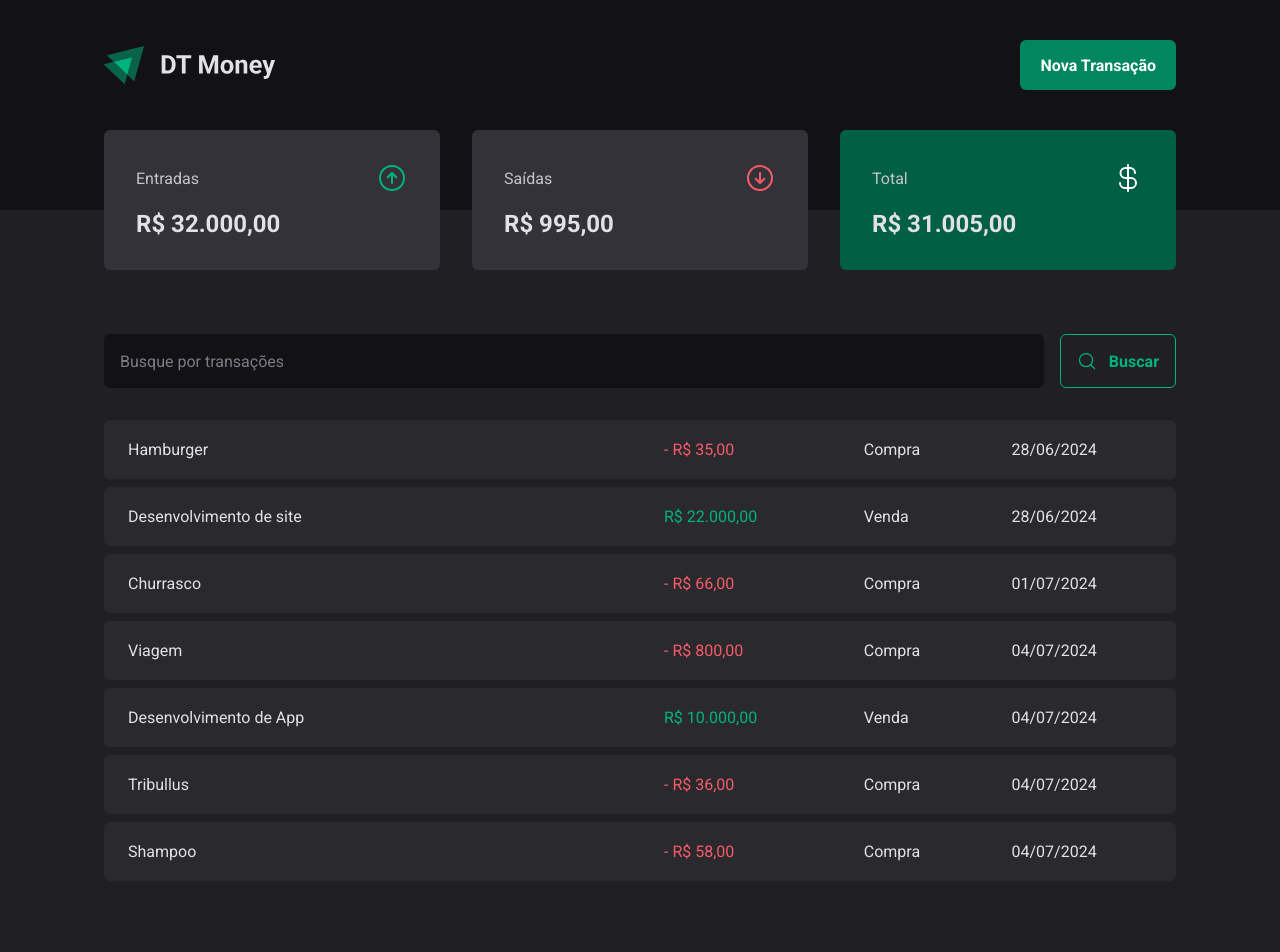
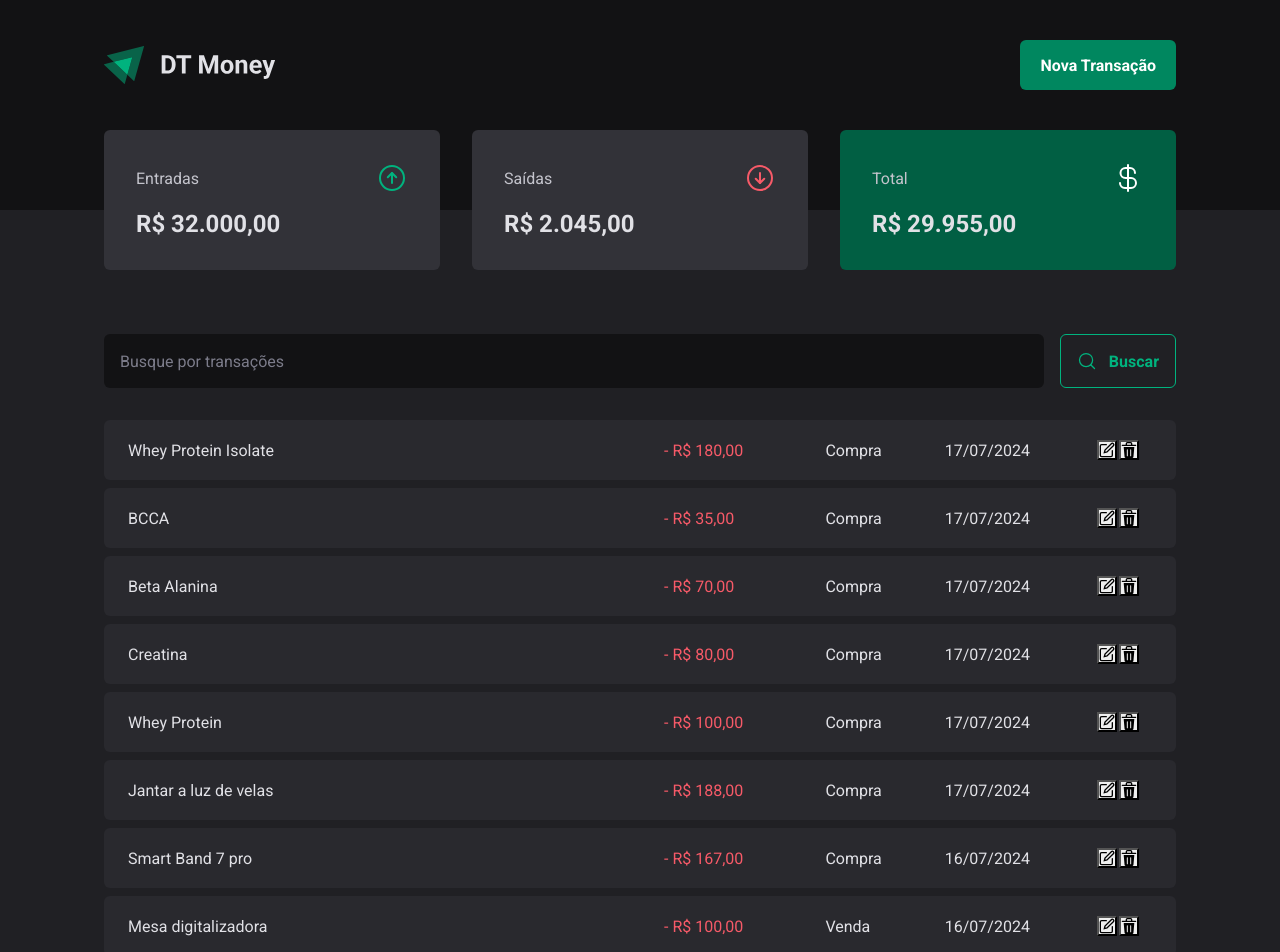
Before and after one commit to LeoEtraud/Projeto_13_dt_money, a React (Vite) app: page / in a window 1280 px wide. Shown: the top 952 px of the page. Before the commit the page ends 889 px from the top, so only its background shows below. Built offline with nearby package versions, Linux system fonts and the light colour scheme; data requests are answered from the project's data file.

Commit message:
Novas Atualizações

```diff
--- a/package.json
+++ b/package.json
@@ -6,17 +6,21 @@
   "scripts": {
     "dev": "vite",
     "dev:server": "json-server server.json -p 3333",
-
     "build": "tsc -b && vite build",
     "lint": "eslint . --ext ts,tsx --report-unused-disable-directives --max-warnings 0",
     "lint:fix": "eslint src --ext .tsx,.ts --fix",
     "preview": "vite preview"
   },
   "dependencies": {
+    "@chakra-ui/icons": "^2.1.1",
+    "@chakra-ui/react": "^2.8.2",
+    "@emotion/react": "^11.11.4",
+    "@emotion/styled": "^11.11.5",
     "@hookform/resolvers": "^3.7.0",
     "@radix-ui/react-dialog": "^1.1.1",
     "@radix-ui/react-radio-group": "^1.2.0",
     "axios": "^1.7.2",
+    "framer-motion": "^11.2.13",
     "phosphor-react": "^1.4.1",
     "react": "^18.3.1",
     "react-dom": "^18.3.1",
--- a/server.json
+++ b/server.json
@@ -6,7 +6,7 @@
       "type": "income",
       "category": "Venda",
       "price": 22000,
-      "createdAt": "2024-06-28T01:56:26.637Z"
+      "createdAt": "2024-06-21T01:56:26.637Z"
     },
     {
       "id": "2",
@@ -33,7 +33,7 @@
       "createdAt": "2024-07-04T10:30:00.637Z"
     },
     {
-      "id": "5e93",
+      "id": "5",
       "description": "Desenvolvimento de App",
       "price": 10000,
       "category": "Venda",
@@ -41,7 +41,7 @@
       "createdAt": "2024-07-04T15:21:11.953Z"
     },
     {
-      "id": "ea7f",
+      "id": "8",
       "description": "Tribullus",
       "price": 36,
       "category": "Compra",
@@ -49,12 +49,92 @@
       "createdAt": "2024-07-04T17:43:30.617Z"
     },
     {
-      "id": "2b48",
+      "id": "9",
       "description": "Shampoo",
       "price": 58,
       "category": "Compra",
       "type": "outcome",
       "createdAt": "2024-07-04T17:59:16.830Z"
+    },
+    {
+      "id": "10",
+      "description": "Tribullus",
+      "price": 50,
+      "category": "Compra",
+      "type": "outcome",
+      "createdAt": "2024-07-09T00:19:39.276Z"
+    },
+    {
+      "id": "11",
+      "description": "Bíblia de estudos",
+      "price": 80,
+      "category": "Compra",
+      "type": "outcome",
+      "createdAt": "2024-07-16T20:33:04.274Z"
+    },
+    {
+      "id": "12",
+      "description": "Mesa digitalizadora",
+      "price": 100,
+      "category": "Venda",
+      "type": "outcome",
+      "createdAt": "2024-07-16T20:35:55.040Z"
+    },
+    {
+      "id": "b08d",
+      "description": "Smart Band 7 pro",
+      "price": 167,
+      "category": "Compra",
+      "type": "outcome",
+      "createdAt": "2024-07-16T21:05:31.983Z"
+    },
+    {
+      "id": "e082",
+      "description": "Jantar a luz de velas",
+      "price": 188,
+      "category": "Compra",
+      "type": "outcome",
+      "createdAt": "2024-07-17T17:21:07.712Z"
+    },
+    {
+      "id": "bfab",
+      "description": "Whey Protein ",
+      "price": 100,
+      "category": "Compra",
+      "type": "outcome",
+      "createdAt": "2024-07-17T17:24:16.266Z"
+    },
+    {
+      "id": "83d3",
+      "description": "Creatina",
+      "price": 80,
+      "category": "Compra",
+      "type": "outcome",
+      "createdAt": "2024-07-17T17:31:43.110Z"
+    },
+    {
+      "id": "05cd",
+      "description": "Beta Alanina",
+      "price": 70,
+      "category": "Compra",
+      "type": "outcome",
+      "createdAt": "2024-07-17T17:42:55.690Z"
+    },
+    {
+      "id": "a5a0",
+      "description": "BCCA",
+      "price": 35,
+      "category": "Compra",
+      "type": "outcome",
+      "createdAt": "2024-07-17T17:44:39.310Z"
+    },
+    {
+      "id": "83c2",
+      "description": "Whey Protein Isolate",
+      "price": 180,
+      "category": "Compra",
+      "type": "outcome",
+      "createdAt": "2024-07-17T18:43:52.093Z"
     }
   ]
 }
--- a/src/components/NewTransactionModal/index.tsx
+++ b/src/components/NewTransactionModal/index.tsx
@@ -22,7 +22,7 @@ const newTransactionFormSchema = z.object({
 type NewTransactionFormInputs = z.infer<typeof newTransactionFormSchema>
 
 export function NewTransactionModal() {
-  const { createTransaction } = useContext(TransactionsContext)
+  const { createTransaction } = useContext(TransactionsContext);
 
   const {
     control,
@@ -38,7 +38,7 @@ export function NewTransactionModal() {
   })
 
   async function handleCreateNewTransaction(data: NewTransactionFormInputs) {
-    const { description, price, category, type } = data
+    const { description, price, category, type } = data;
 
     await createTransaction({
       description,
--- a/src/contexts/TransactionsContext.tsx
+++ b/src/contexts/TransactionsContext.tsx
@@ -1,53 +1,68 @@
-import { ReactNode, createContext, useEffect, useState } from 'react'
-import { api } from '../lib/axios'
+import { ReactNode, createContext, useEffect, useState } from 'react';
+import { api } from '../lib/axios';
 
 interface Transaction {
-  id: number
-  description: string
-  type: 'income' | 'outcome'
-  price: number
-  category: string
-  createdAt: string
+  id: number;
+  description: string;
+  type: 'income' | 'outcome';
+  price: number;
+  category: string;
+  createdAt: string;
 }
 
 interface CreateTransactionInput {
-  description: string
-  price: number
-  category: string
-  type: 'income' | 'outcome'
+  description: string;
+  price: number;
+  category: string;
+  type: 'income' | 'outcome';
 }
 
 interface TransactionContextType {
-  transactions: Transaction[]
-  fetchTransactions: (query?: string) => Promise<void>
-  createTransaction: (data: CreateTransactionInput) => Promise<void>
+  transactions: Transaction[];
+  fetchTransactions: (query?: string) => Promise<void>;
+  createTransaction: (data: CreateTransactionInput) => Promise<void>;
+  updateTransaction: (id: number, updatedTransaction: Partial<Transaction>) => void;
 }
 
 interface TransactionsProviderProps {
-  children: ReactNode
+  children: ReactNode;
 }
 
-export const TransactionsContext = createContext({} as TransactionContextType)
+export const TransactionsContext = createContext({} as TransactionContextType);
 
 export function TransactionsProvider({ children }: TransactionsProviderProps) {
-  const [transactions, setTransactions] = useState<Transaction[]>([])
+  const [transactions, setTransactions] = useState<Transaction[]>([]);
 
   // FUNÇÃO ASSÍNCRONA PARA LISTAR AS MINHAS TRANSAÇÕES
   async function fetchTransactions(query?: string) {
-    const response = await api.get('/transactions', {
-      params: {
-        _sort: 'createdAt',
-        _order: 'asc',
-        q: query,
-      },
-    })
 
-    setTransactions(response.data)
+    try {
+      const response = await api.get('transactions', {
+        params: {
+          _sort: 'createdAt',
+          _order: 'desc',
+          q: query,
+        }
+      })
+
+      setTransactions(response.data);
+    } catch (error) {
+      console.error('Erro ao listar os itens ', error);
+    }
   }
+
+  // FUNÇÃO PARA ATUALIZAR UMA TRANSAÇÃO EXISTENTE
+  const updateTransaction = (id: number, updatedTransaction: Partial<Transaction>) => {
+    setTransactions((prevTransactions) =>
+      prevTransactions.map((transaction) =>
+        transaction.id === id ? { ...transaction, ...updatedTransaction } : transaction
+      )
+    );
+  };
 
   // FUNÇÃO ASSÍNCRONA PARA CRIAR UMA NOVA TRANSAÇÃO
   async function createTransaction(data: CreateTransactionInput) {
-    const { description, price, category, type } = data
+    const { description, price, category, type } = data;
 
     const response = await api.post('transactions', {
       description,
@@ -55,14 +70,14 @@ export function TransactionsProvider({ children }: TransactionsProviderProps) {
       category,
       type,
       createdAt: new Date(),
-    })
+    });
 
-    setTransactions((state) => [response.data, ...state])
+    setTransactions((state) => [...state, response.data]);
   }
 
   useEffect(() => {
-    fetchTransactions()
-  }, [])
+    fetchTransactions();
+  }, []);
 
   return (
     <TransactionsContext.Provider
@@ -70,9 +85,9 @@ export function TransactionsProvider({ children }: TransactionsProviderProps) {
         transactions,
         fetchTransactions,
         createTransaction,
-      }}
-    >
+        updateTransaction,
+      }}>
       {children}
     </TransactionsContext.Provider>
-  )
+  );
 }
--- a/src/pages/Transactions/components/SearchForm/index.tsx
+++ b/src/pages/Transactions/components/SearchForm/index.tsx
@@ -8,7 +8,7 @@ import { TransactionsContext } from '../../../../contexts/TransactionsContext'
 
 // DEFININDO O ESQUEMA DO FORMULÁRIO
 const searchFormSchema = z.object({
-  query: z.string(),
+  query: z.string()
 })
 
 // VALIDANDO O TIPO DE DADOS
--- a/src/pages/Transactions/index.tsx
+++ b/src/pages/Transactions/index.tsx
@@ -1,35 +1,47 @@
-import { useContext } from 'react'
-import { Header } from '../../components/Header'
-import { Summary } from '../../components/Summary'
-import { SearchForm } from './components/SearchForm'
+import { useContext, useState } from 'react';
+import { Header } from '../../components/Header';
+import { Summary } from '../../components/Summary';
+import { SearchForm } from './components/SearchForm';
 import {
   PriceHighlight,
   TransactionsContainer,
   TransactionsTable,
-} from './styles'
-import { TransactionsContext } from '../../contexts/TransactionsContext'
-import { dateFormatter, priceFormatter } from '../../utils/formatter'
+} from './styles';
+import { TransactionsContext } from '../../contexts/TransactionsContext';
+import { dateFormatter, priceFormatter } from '../../utils/formatter';
+import { IconButton, HStack } from '@chakra-ui/react';
+import { EditIcon, DeleteIcon } from '@chakra-ui/icons';
+import * as Dialog from '@radix-ui/react-dialog';
+import { NewTransactionModalUpdate } from './updateTransactions';
 
 export function Transactions() {
-  const { transactions } = useContext(TransactionsContext)
+  const { transactions } = useContext(TransactionsContext);
+  const [isUpdateModalOpen, setIsUpdateModalOpen] = useState(false);
+  const [selectedTransactionId, setSelectedTransactionId] = useState(null);
+
+  const handleUpdate = (id: any) => {
+    setSelectedTransactionId(id);
+    setIsUpdateModalOpen(true);
+  };
+
+  const handleDelete = (id: any) => {
+    console.log('Deletar transação com id:', id);
+  };
+
+  const handleCloseModal = () => {
+    setIsUpdateModalOpen(false);
+    setSelectedTransactionId(null);
+  };
 
   return (
     <div>
-      {/* COMPONENTE DE CABEÇALHO */}
       <Header />
-
-      {/* COMPONENTE DE CARD DE RESUMO */}
       <Summary />
-
-      {/* TABELA DE TRANSAÇÕES */}
       <TransactionsContainer>
-        {/* COMPONENTE CAMPO DE PESQUISA */}
         <SearchForm />
-
         <TransactionsTable>
           <tbody>
-            {transactions.map((transaction) => {
-              return (
+            {transactions.map((transaction) => (
               <tr key={transaction.id}>
                 <td width="50%">{transaction.description}</td>
                 <td>
@@ -39,15 +51,38 @@ export function Transactions() {
                   </PriceHighlight>
                 </td>
                 <td>{transaction.category}</td>
+                <td>{dateFormatter.format(new Date(transaction.createdAt))}</td>
                 <td>
-                    {dateFormatter.format(new Date(transaction.createdAt))}
+                  <HStack spacing={2}>
+                    <IconButton
+                      aria-label="Atualizar"
+                      icon={<EditIcon />}
+                      size="sm"
+                      onClick={() => handleUpdate(transaction.id)}
+                    />
+                    <IconButton
+                      aria-label="Deletar"
+                      icon={<DeleteIcon />}
+                      size="sm"
+                      onClick={() => handleDelete(transaction.id)}
+                    />
+                  </HStack>
                 </td>
               </tr>
-              )
-            })}
+            ))}
           </tbody>
         </TransactionsTable>
       </TransactionsContainer>
+
+      <Dialog.Root open={isUpdateModalOpen} onOpenChange={handleCloseModal}>
+        <Dialog.Overlay />
+        <Dialog.Content>
+          <NewTransactionModalUpdate
+            transactionId={selectedTransactionId}
+            onClose={handleCloseModal}
+          />
+        </Dialog.Content>
+      </Dialog.Root>
     </div>
-  )
+  );
 }
--- a/src/pages/Transactions/styles.ts
+++ b/src/pages/Transactions/styles.ts
@@ -3,7 +3,7 @@ import styled from 'styled-components'
 export const TransactionsContainer = styled.div`
   width: 100%;
   max-width: 1120px;
-  margin: 4rem auto 0;
+  margin: 4rem auto 1rem;
   padding: 0 1.5rem;
 `
 
--- /dev/null
+++ b/src/pages/Transactions/updateTransactions.tsx
@@ -0,0 +1,47 @@
+import { useContext, useEffect } from 'react';
+import { useForm } from 'react-hook-form';
+import { TransactionsContext } from '../../contexts/TransactionsContext';
+
+interface NewTransactionModalUpdateProps {
+  transactionId: number | null;
+  onClose: () => void;
+}
+
+export function NewTransactionModalUpdate({ transactionId, onClose }: NewTransactionModalUpdateProps) {
+  const { transactions, updateTransaction } = useContext(TransactionsContext);
+  const { register, handleSubmit, setValue, reset } = useForm();
+
+  useEffect(() => {
+    if (transactionId !== null) {
+      const transaction = transactions.find((t) => t.id === transactionId);
+      if (transaction) {
+        setValue('description', transaction.description);
+        setValue('price', transaction.price);
+        setValue('category', transaction.category);
+        setValue('type', transaction.type);
+      }
+    } else {
+      reset(); // Limpar o formulário quando não houver transactionId
+    }
+  }, [transactionId, transactions, setValue, reset]);
+
+  const onSubmit = (data: any) => {
+    if (transactionId !== null) {
+      updateTransaction(transactionId, data);
+      onClose(); // Fechar o modal após a atualização
+    }
+  };
+
+  return (
+    <form onSubmit={handleSubmit(onSubmit)}>
+      <input {...register('description')} placeholder="Descrição" />
+      <input {...register('price')} placeholder="Preço" type="number" />
+      <input {...register('category')} placeholder="Categoria" />
+      <select {...register('type')}>
+        <option value="income">Entrada</option>
+        <option value="outcome">Saída</option>
+      </select>
+      <button type="submit">Atualizar</button>
+    </form>
+  );
+}
```
Also changed, not shown: 1 other file (tests, documents, lock files or other folders). Lines whose indentation alone changed are shown as unchanged.
